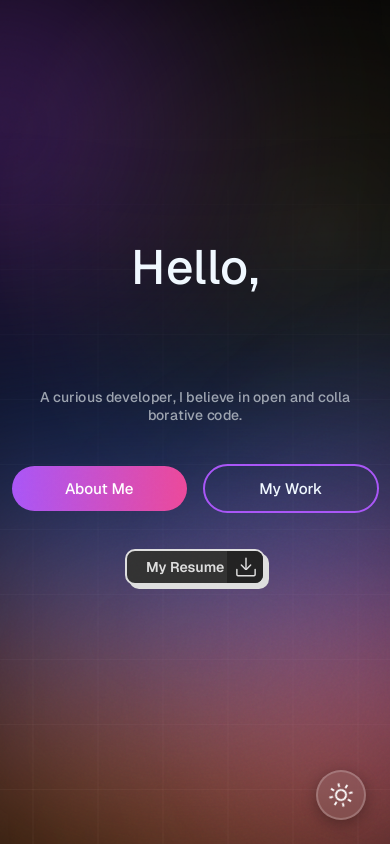
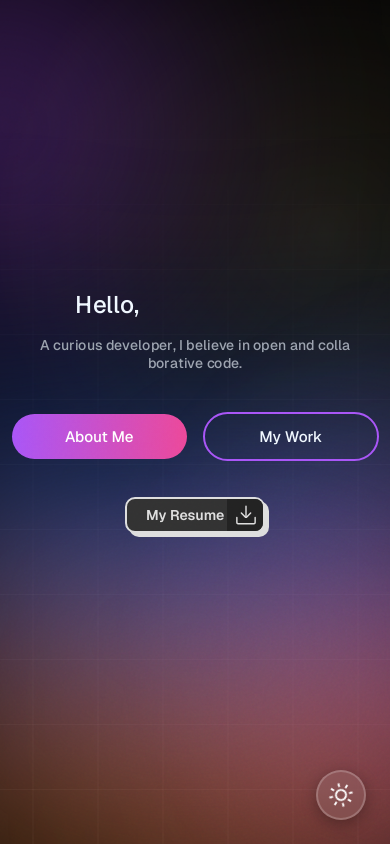
Before and after one commit to Hugo-Galley/portfolio, a React (Create React App) app: page / in a window 390 px wide. Shown: the top 844 px of the page. Built offline with nearby package versions, Linux system fonts and the light colour scheme; no server answers.

Commit message:
style(Hero): ajustements de la taille de police et du style des éléments pour une meilleure réactivité

```diff
--- a/src/Styles/Hero.css
+++ b/src/Styles/Hero.css
@@ -70,11 +70,12 @@
 .gradient-text {
   background: linear-gradient(to right, #9333ea, #db2777, #9333ea);
   -webkit-background-clip: text;
+  -webkit-text-fill-color: transparent;
   background-clip: text;
   color: transparent;
   margin-left: 0.5rem;
   font-weight: 500;
-  display: block;
+  display: inline-block;
 }
 
 .hero-subtitle {
@@ -209,7 +210,7 @@ strong {
 
 @media (max-width: 1024px) {
   .hero-title {
-    font-size: clamp(3rem, 6vw, 3.5rem);
+    font-size: clamp(1.8rem, 5vw, 2.8rem);
   }
 
   .hero-subtitle {
@@ -230,13 +231,13 @@ strong {
 
 @media (max-width: 480px) {
   .hero-title {
-    font-size: clamp(3rem, 5vw, 2.5rem);
+    font-size: clamp(1.5rem, 6vw, 2.2rem);
   }
 
   .hero-subtitle {
     font-size: clamp(0.875rem, 2.5vw, 1rem);
     max-width: 80vw;
-    margin-top: 3vh;
+    margin-top: 1vh;
   }
 
   .button-div {
```
